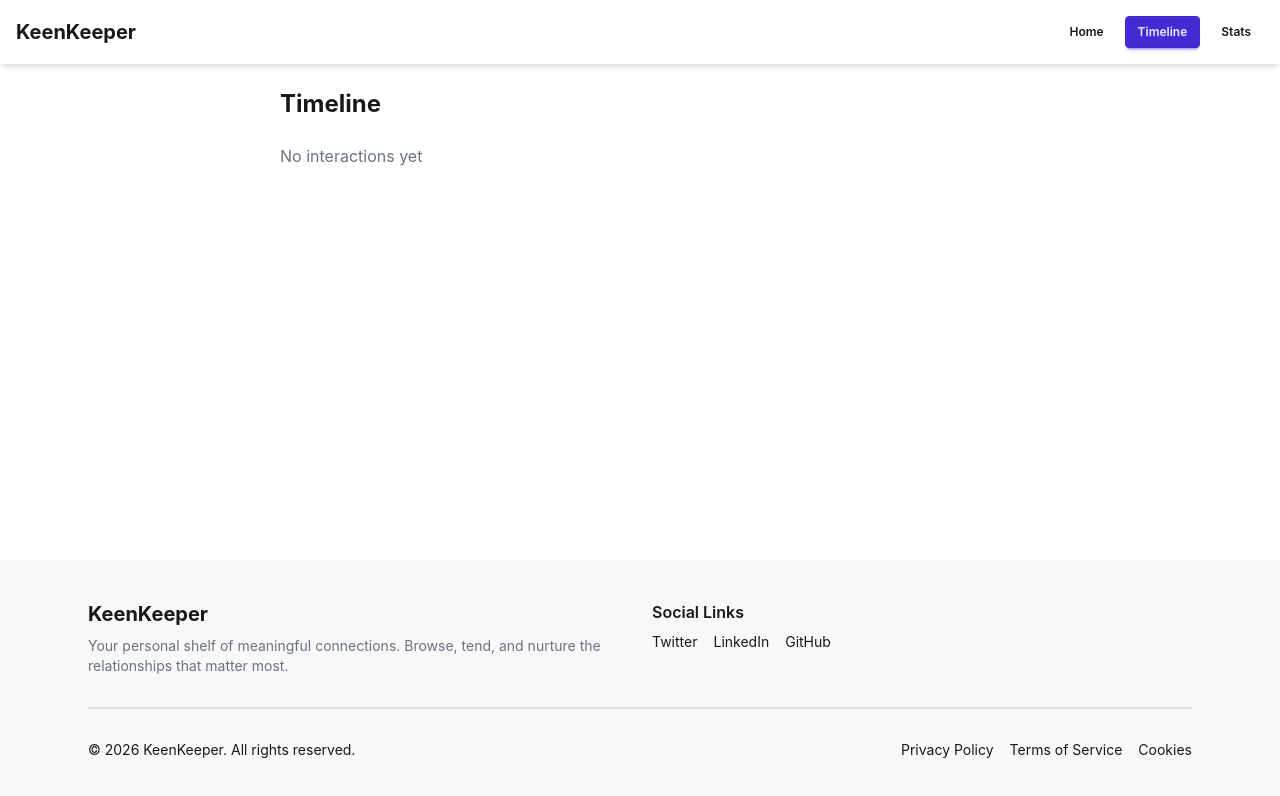
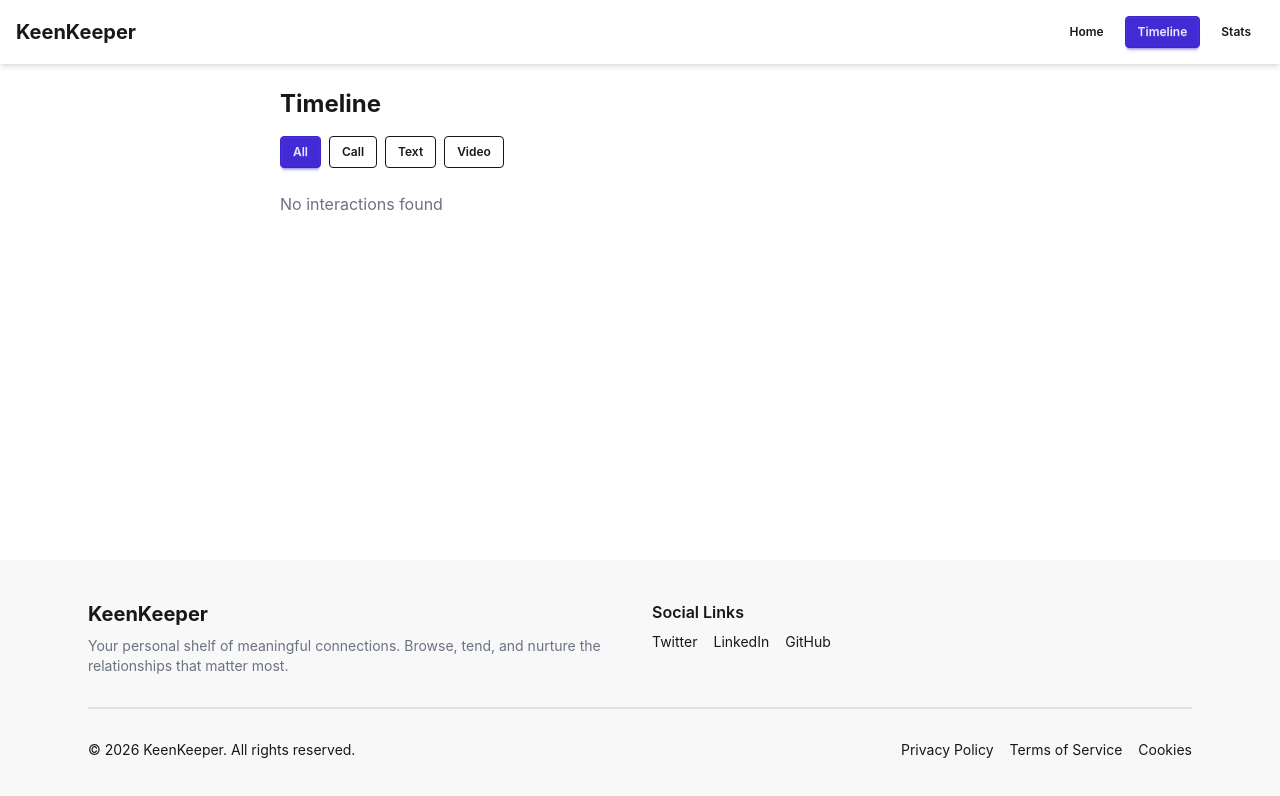
Before and after one commit to nh08022001-arch/b13-assignment7, a React (Vite) app: page /timeline in a window 1280 px wide. Shown: the top 796 px of the page. Built offline with nearby package versions, Linux system fonts and the light colour scheme.

Commit message:
stats page desiged and functionality done ,timeline filtering done

```diff
--- a/package.json
+++ b/package.json
@@ -17,6 +17,7 @@
     "react-hot-toast": "^2.6.0",
     "react-router": "^7.14.1",
     "react-router-dom": "^7.14.1",
+    "recharts": "^3.8.1",
     "tailwindcss": "^4.2.2"
   },
   "devDependencies": {
--- a/src/Home.jsx
+++ b/src/Home.jsx
@@ -6,7 +6,7 @@ const Home = () => {
   return (
     <div className="max-w-6xl mx-auto p-6">
 
-      {/* Hero section */}
+      {/* hero section */}
       <div className="mb-10 text-center flex flex-col items-center">
 
         <h1 className="text-3xl font-bold">
--- a/src/Stats.jsx
+++ b/src/Stats.jsx
@@ -1,9 +1,75 @@
+import { useTimeline } from "./context/TimelineContext";
+import {
+  PieChart,
+  Pie,
+  Cell,
+  Tooltip,
+  Legend,
+} from "recharts";
+
 const Stats = () => {
-    return (
-        <div>
-            <h2 className="text-2xl font-bold">Stats Page</h2>
-        </div>
-    );
+  const { timeline } = useTimeline();
+
+
+  const counts = timeline.reduce(
+    (acc, item) => {
+      if (item.type === "Call") acc.Call += 1;
+      if (item.type === "Text") acc.Text += 1;
+      if (item.type === "Video") acc.Video += 1;
+      return acc;
+    },
+    { Call: 0, Text: 0, Video: 0 }
+  );
+
+  const data = [
+    { name: "Call", value: counts.Call },
+    { name: "Text", value: counts.Text },
+    { name: "Video", value: counts.Video },
+  ];
+
+  const COLORS = ["#22c55e", "#3b82f6", "#a855f7"];
+
+  return (
+    <div className="max-w-4xl mx-auto p-6">
+
+      {/* Heading */}
+      <h1 className="text-2xl font-bold mb-6 text-center">
+        Friendship Analytics
+      </h1>
+
+      <div className="card bg-base-100 shadow p-6">
+
+        <h2 className="text-lg font-semibold text-center mb-4">
+          By Interaction Type
+        </h2>
+
+        {timeline.length === 0 ? (
+          <p className="text-center text-gray-500">
+            No interactions yet
+          </p>
+        ) : (
+          <div className="flex justify-center">
+            <PieChart width={320} height={320}>
+              <Pie
+                data={data}
+                dataKey="value"
+                nameKey="name"
+                outerRadius={120}
+                label
+              >
+                {data.map((_, index) => (
+                  <Cell key={index} fill={COLORS[index]} />
+                ))}
+              </Pie>
+
+              <Tooltip />
+              <Legend />
+            </PieChart>
+          </div>
+        )}
+      </div>
+    </div>
+  );
 };
 
 export default Stats;
--- a/src/Timeline.jsx
+++ b/src/Timeline.jsx
@@ -1,23 +1,100 @@
+import { useState } from "react";
 import { useTimeline } from "./context/TimelineContext";
 
 const Timeline = () => {
   const { timeline } = useTimeline();
+  const [filter, setFilter] = useState("All");
+
+  const filteredTimeline =
+    filter === "All"
+      ? timeline
+      : timeline.filter((item) => item.type === filter);
 
   return (
     <div className="max-w-3xl mx-auto p-6">
-      <h1 className="text-2xl font-bold mb-6">Timeline</h1>
 
+      {/* heading */}
+      <h1 className="text-2xl font-bold mb-4">
+        Timeline
+      </h1>
+
+      {/* Filters */}
+      <div className="flex gap-2 mb-6 flex-wrap">
+
+        <button
+          className={`btn btn-sm ${filter === "All" ? "btn-primary" : "btn-outline"}`}
+          onClick={() => setFilter("All")}
+        >
+          All
+        </button>
+
+        <button
+          className={`btn btn-sm ${filter === "Call" ? "btn-primary" : "btn-outline"}`}
+          onClick={() => setFilter("Call")}
+        >
+          Call
+        </button>
+
+        <button
+          className={`btn btn-sm ${filter === "Text" ? "btn-primary" : "btn-outline"}`}
+          onClick={() => setFilter("Text")}
+        >
+          Text
+        </button>
+
+        <button
+          className={`btn btn-sm ${filter === "Video" ? "btn-primary" : "btn-outline"}`}
+          onClick={() => setFilter("Video")}
+        >
+          Video
+        </button>
+
+      </div>
+
+      {/* timeline list */}
       <div className="space-y-4">
-        {timeline.length === 0 ? (
-          <p className="text-gray-500">No interactions yet</p>
+
+        {filteredTimeline.length === 0 ? (
+          <p className="text-gray-500">
+            No interactions found
+          </p>
         ) : (
-          timeline.map((item) => (
-            <div key={item.id} className="card bg-base-100 shadow p-4">
-              <p className="text-sm text-gray-500">{item.date}</p>
-              <h2 className="font-semibold">{item.title}</h2>
+          filteredTimeline.map((item) => (
+            <div
+              key={item.id}
+              className="card bg-base-100 shadow p-4"
+            >
+
+              <div className="flex justify-between items-center">
+
+                <div>
+                  <p className="text-sm text-gray-500">
+                    {item.date}
+                  </p>
+
+                  <h2 className="font-semibold">
+                    {item.title}
+                  </h2>
+                </div>
+
+                {/* Type Badge */}
+                <span
+                  className={`badge ${
+                    item.type === "Call"
+                      ? "badge-success"
+                      : item.type === "Text"
+                      ? "badge-info"
+                      : "badge-warning"
+                  }`}
+                >
+                  {item.type}
+                </span>
+
+              </div>
             </div>
           ))
         )}
+
       </div>
     </div>
   );
```
Also changed, not shown: src/FriendDetails.jsx (+5 -5 lines), 1 other file (tests, documents, lock files or other folders).
